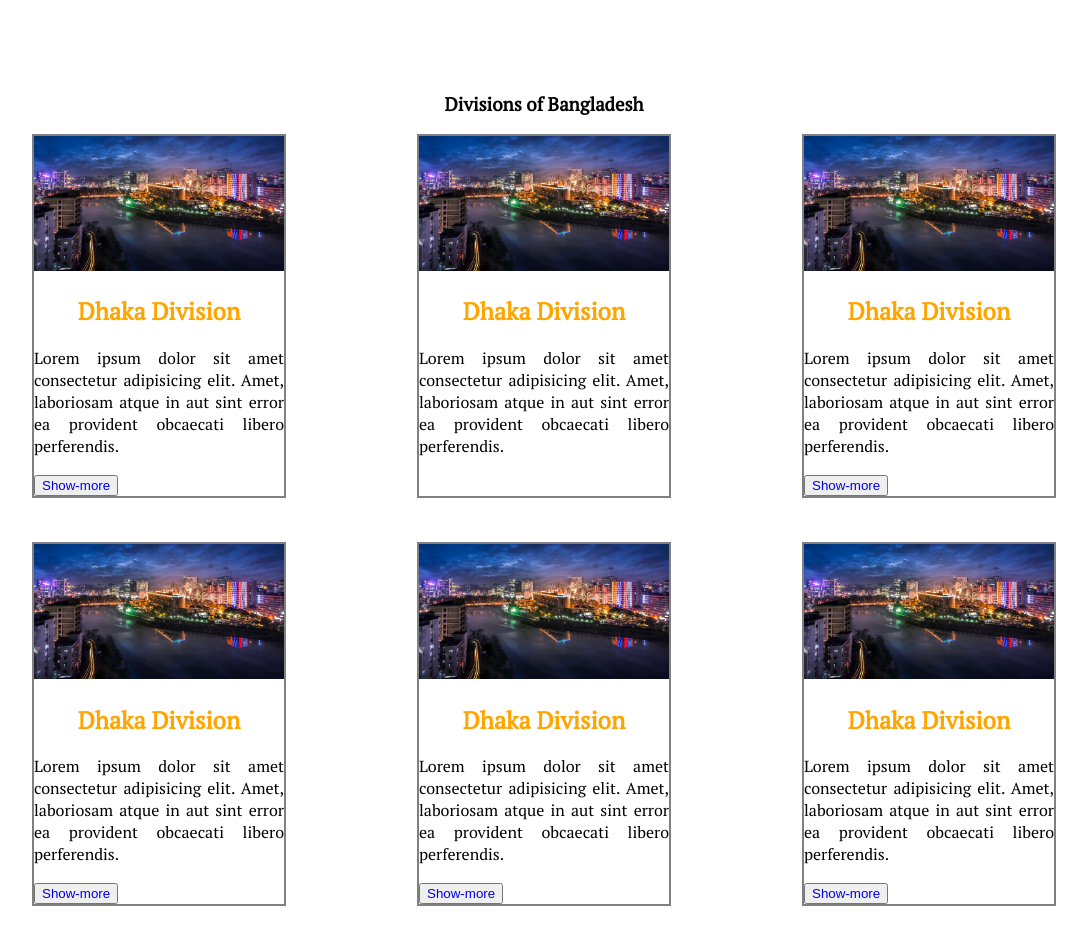
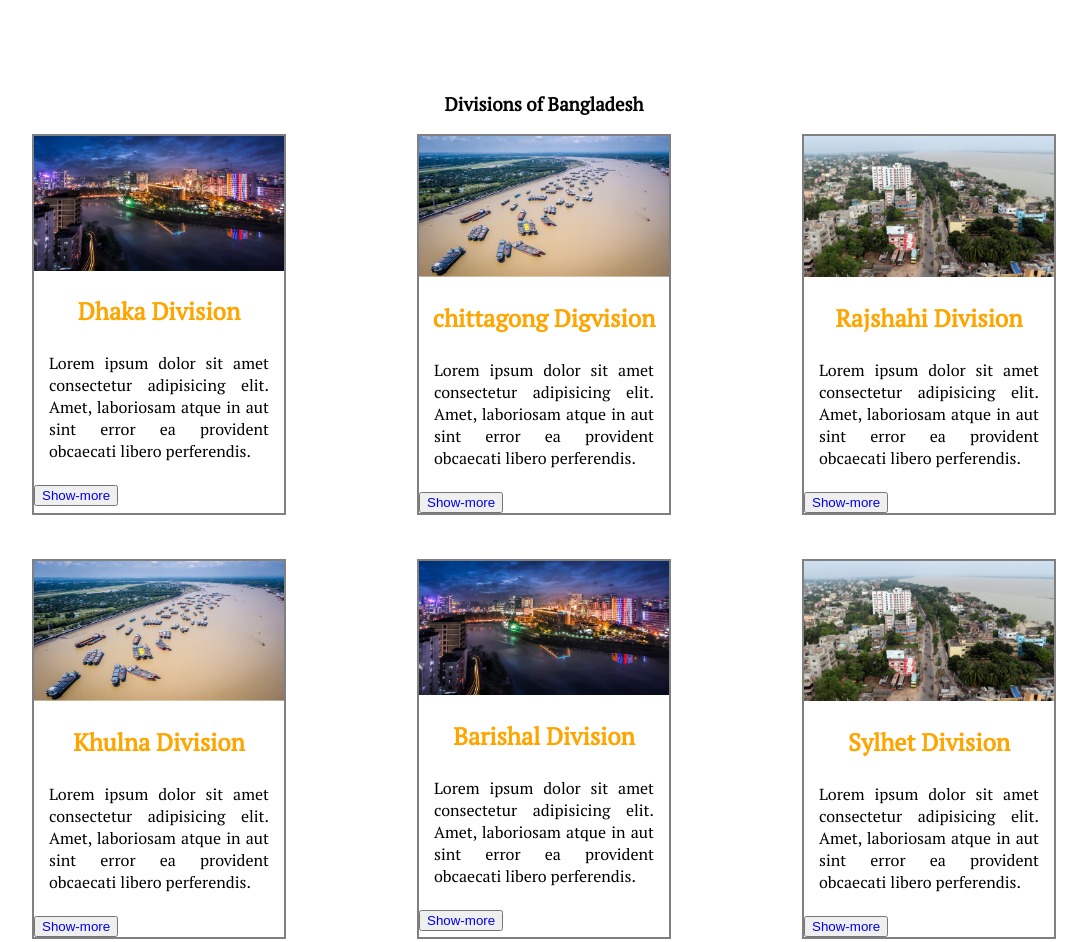
Before and after one commit to shimulbd23/bangladesh-info, a plain HTML site: page index.html in a window 1280 px wide. Shown: the part 500-1442 px from the top of the page, without its empty margins (96-1183 px from the left). Drawn offline with Linux system fonts and the light colour scheme.

Commit message:
re-final

```diff
--- a/index.html
+++ b/index.html
@@ -57,14 +57,16 @@
 
                 </div>
                 <div class="div1">
-                    <img src="./images/dhaka.jpg" alt="">
-                    <h2 class="division-color">Dhaka Division</h2>
+                    <img src="./images/chittagong.png" alt="">
+                    <h2 class="division-color">chittagong Digvision</h2>
                     <p>Lorem ipsum dolor sit amet consectetur adipisicing elit. Amet, laboriosam atque in aut sint error
                         ea provident obcaecati libero perferendis.</p>
+                    <button class="more"><a href="#"> Show-more</a></button>
+
                 </div>
                 <div class="div1">
-                    <img src="./images/dhaka.jpg" alt="">
-                    <h2 class="division-color">Dhaka Division</h2>
+                    <img src="./images/rajshahi.jpg" alt="">
+                    <h2 class="division-color">Rajshahi Division</h2>
                     <p>Lorem ipsum dolor sit amet consectetur adipisicing elit. Amet, laboriosam atque in aut sint error
                         ea provident obcaecati libero perferendis.</p>
                     <button class="more"><a href="#"> Show-more</a></button>
@@ -74,8 +76,8 @@
             <br><br>
             <div class="division1">
                 <div class="div1">
-                    <img src="./images/dhaka.jpg" alt="">
-                    <h2 class="division-color">Dhaka Division</h2>
+                    <img src="./images/chittagong.png" alt="">
+                    <h2 class="division-color">Khulna Division</h2>
                     <p>Lorem ipsum dolor sit amet consectetur adipisicing elit. Amet, laboriosam atque in aut sint error
                         ea provident obcaecati libero perferendis.</p>
                     <button class="more"><a href="#"> Show-more</a></button>
@@ -83,15 +85,15 @@
                 </div>
                 <div class="div1">
                     <img src="./images/dhaka.jpg" alt="">
-                    <h2 class="division-color">Dhaka Division</h2>
+                    <h2 class="division-color">Barishal Division</h2>
                     <p>Lorem ipsum dolor sit amet consectetur adipisicing elit. Amet, laboriosam atque in aut sint error
                         ea provident obcaecati libero perferendis.</p>
                     <button class="more"><a href="#"> Show-more</a></button>
 
                 </div>
                 <div class="div1">
-                    <img src="./images/dhaka.jpg" alt="">
-                    <h2 class="division-color">Dhaka Division</h2>
+                    <img src="./images/rajshahi.jpg" alt="">
+                    <h2 class="division-color">Sylhet Division</h2>
                     <p>Lorem ipsum dolor sit amet consectetur adipisicing elit. Amet, laboriosam atque in aut sint error
                         ea provident obcaecati libero perferendis.</p>
                     <button class="more"><a href="#"> Show-more</a></button>
--- a/style.css
+++ b/style.css
@@ -64,6 +64,7 @@ header{
 }
 .div1 p{
     text-align: justify;
+    padding: 5px 15px;
 }
 footer{
 
```
